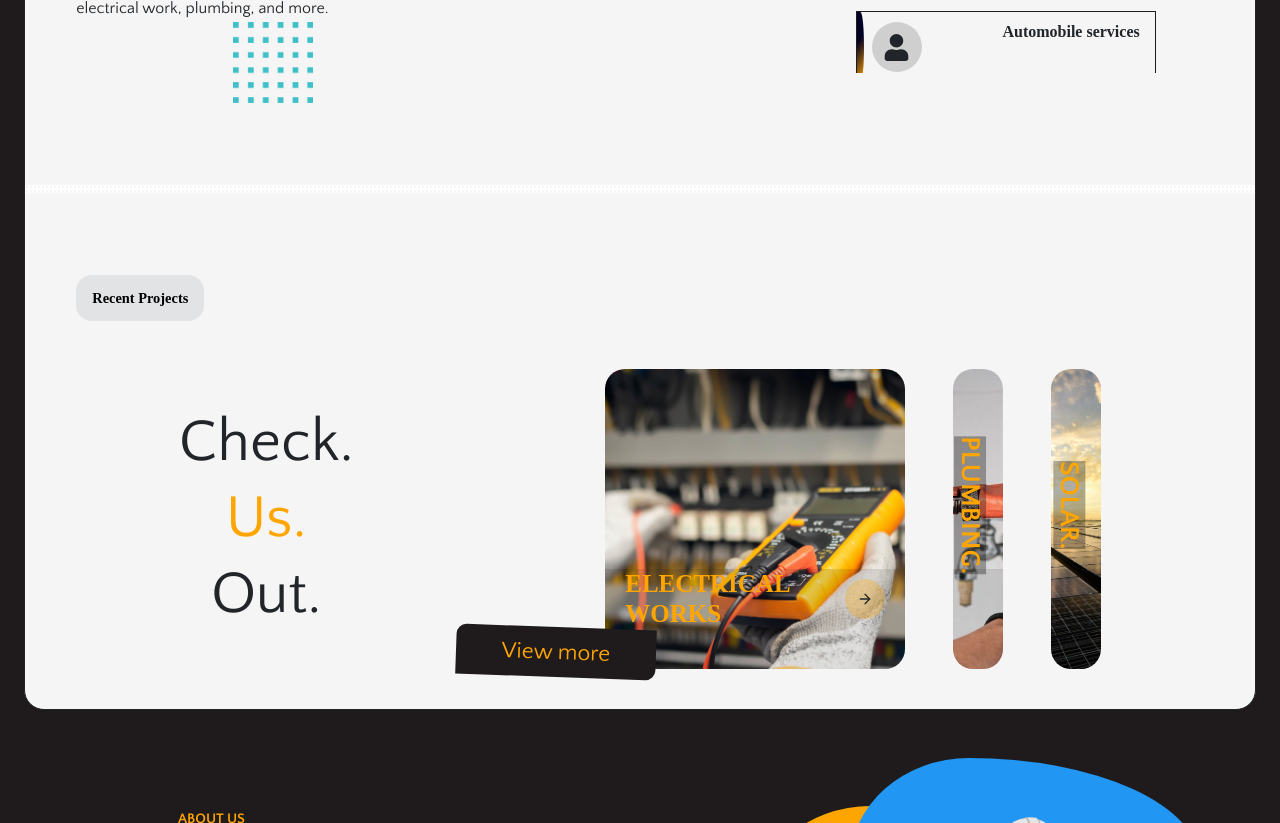
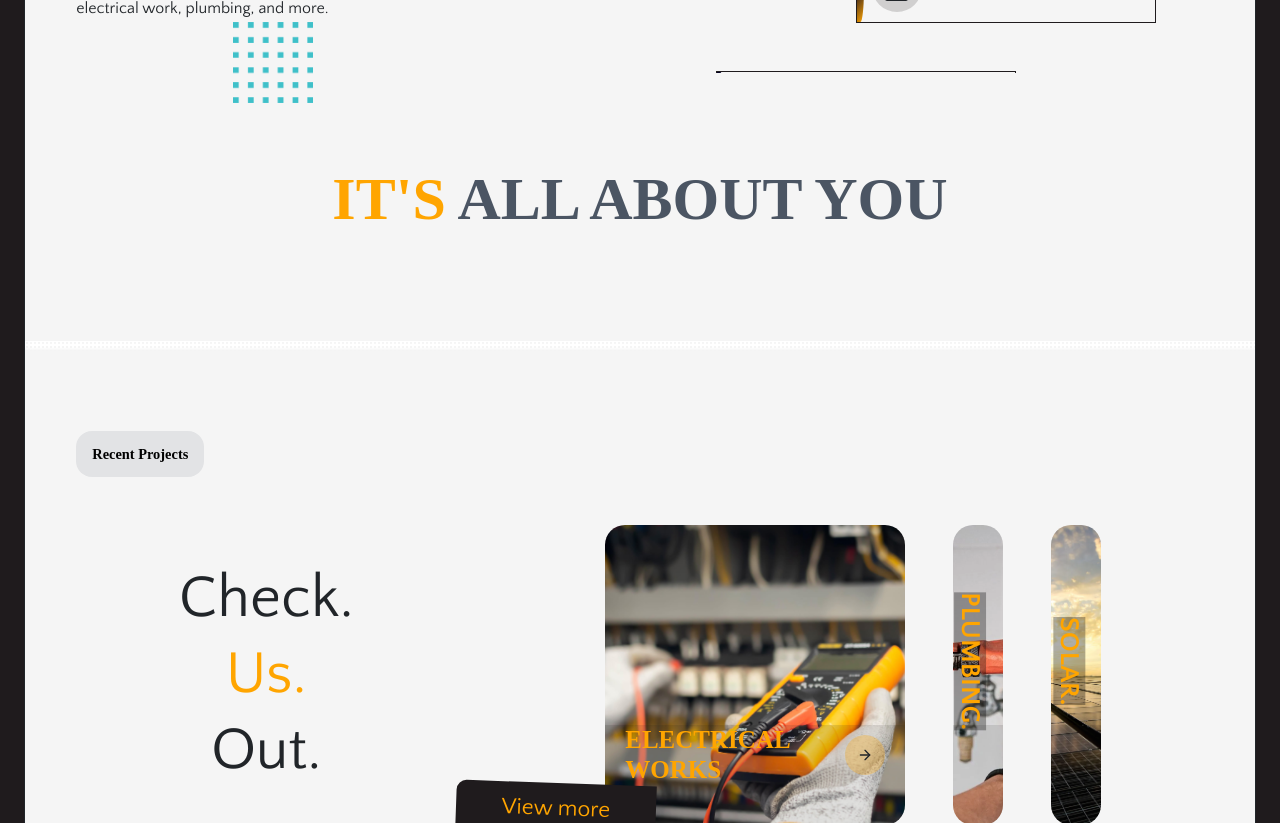
Before and after one commit to TechProoo/helio_power, a React (Vite) app: page / in a window 1280 px wide. Shown: the part 1920-2743 px from the top of the page. Built offline with nearby package versions, Linux system fonts and the light colour scheme; a web font is replaced by a local one.

Commit message:
overflow fixed

```diff
--- a/package.json
+++ b/package.json
@@ -4,7 +4,7 @@
   "version": "0.0.0",
   "type": "module",
   "scripts": {
-    "dev": "vite",
+    "dev": "vite --host",
     "build": "tsc -b && vite build",
     "lint": "eslint .",
     "preview": "vite preview"
@@ -41,6 +41,6 @@
     "tailwindcss": "^3.4.17",
     "typescript": "~5.6.2",
     "typescript-eslint": "^8.18.2",
-    "vite": "^6.0.5"
+    "vite": "^6.2.1"
   }
 }
--- a/src/App.css
+++ b/src/App.css
@@ -319,7 +319,6 @@
 .css-6p016c.Mui-selected {
   color: var(--bg-color-two);
 }
-
 
 .card:nth-child(3) {
   background-color: rgba(2, 0, 36, 1);
@@ -1369,7 +1368,7 @@ footer {
     display: none;
   }
 
-  .contact_page_form_right  {
+  .contact_page_form_right {
     margin-top: 30px;
   }
 
@@ -1459,6 +1458,19 @@ footer {
     z-index: 1;
   }
 
+  .services_intro_image {
+    width: 250px;
+    height: 250px;
+  }
+
+  .card_holder::after {
+    display: none;
+  }
+
+  .card_holder::before {
+    display: none;
+  }
+
   .carousel_container {
     width: 100%;
     margin-left: 20px !important;
--- a/src/Components/Card.tsx
+++ b/src/Components/Card.tsx
@@ -41,7 +41,7 @@ const Card: React.FC<cardProp> = ({ topic, body }) => {
   return (
     <div className="card ">
       <div className="card_inner m-2">
-        <div className="card_icon_cover d-flex align-items-center justify-content-center w-14 h-14 p-1.5">
+        <div className="card_icon_cover d-flex flex-wrap align-items-center justify-content-center w-14 h-14 p-1.5">
           <FaSolarPanel // Use the React icon here
             style={{ width: "30px", height: "30px", color: "#FFA500" }} // Customize the icon's size and color
           />
@@ -52,7 +52,7 @@ const Card: React.FC<cardProp> = ({ topic, body }) => {
             className="text-lg font-bold text-white ft_hd"
             style={{width: "100%", textWrap: "wrap"}}
           >
-            {topic}
+          {topic}
           </h1>
         </div>
         <div className="card_body mt-3">
--- a/src/Components/Info.tsx
+++ b/src/Components/Info.tsx
@@ -38,11 +38,11 @@ const Info = () => {
             detail to handle every aspect of your needs, including solar
             installation, electrical work, plumbing, and more.
           </p>
-          <div className="info_brand_image m-auto absolute left-20">
+          <div className="info_brand_image hidden md:block m-auto absolute left-20">
             <img src={Brand} className="" alt="" />
           </div>
         </div>
-        <div className="card_holder relative d-md-flex justify-content- gap-4">
+        <div className="card_holder relative d-md-flex justify-content-center gap-4">
           <div className="absolute inset-0 w-10 left-0 rounded-full display-md-none"></div>
           <Card
             topic="Efficient Solar Panels"
@@ -60,7 +60,7 @@ const Info = () => {
         </div>
       </div>
       <div className="services_intro text-center mt-20">
-        <h1 className="text-6xl font-bold ask_services">
+        <h1 className="md:text-6xl text-4xl font-bold ask_services">
           WHAT SERVICES DO YOU NEED?
         </h1>
         <div className="services_intro_image mx-auto mt-3">
--- a/src/Components/Services.tsx
+++ b/src/Components/Services.tsx
@@ -47,11 +47,6 @@ const Services: React.FC = () => {
   return (
     <div className="services_section md:mt-8 pb-6 relative pt-5">
       <div className="blender"></div>
-      {/* <img
-        src={Rain}
-        className="absolute opacity-10 services_image_design"
-        alt=""
-      /> */}
       <div className="absolute left-1/2">
         <svg
           width="60"
@@ -82,6 +77,7 @@ const Services: React.FC = () => {
           </g>
         </svg>
       </div>
+      <div>
         <div className="md:flex justify-between items-center w-11/12 m-auto">
           <div className="services_left">
             <div className="left_subhead">
@@ -116,7 +112,9 @@ const Services: React.FC = () => {
                   <div
                     key={index}
                     className={`carousel_card ${
-                    index % 2 === 0 ? "services_active" : "services_active_two"
+                      index % 2 === 0
+                        ? "services_active"
+                        : "services_active_two"
                     }`}
                   >
                     <CardTwo service={service} />
@@ -126,6 +124,13 @@ const Services: React.FC = () => {
             </div>
           </div>
         </div>
+        <div className="text-center mt-5 pt-5 px-3">
+          <h1 style={{color: "#ffa500"}} className="text-4xl ft_hd md:text-6xl font-extrabold text-gray-900 dark:text-white">
+            IT'S{" "}
+            <span className="text-gray-600 dark:text-gray-400">ALL ABOUT YOU</span>
+          </h1>
+        </div>
+      </div>
     </div>
   );
 };
--- a/src/services.ts
+++ b/src/services.ts
@@ -12,5 +12,6 @@ export const services: string[] = [
   "Building and construction",
   "Real estate",
   "General merchandise",
-  "Training"
+  "Security surveillance cameras",
+  "Many more",
 ];
```
Also changed, not shown: 1 other file (tests, documents, lock files or other folders). Lines whose indentation alone changed are shown as unchanged.
